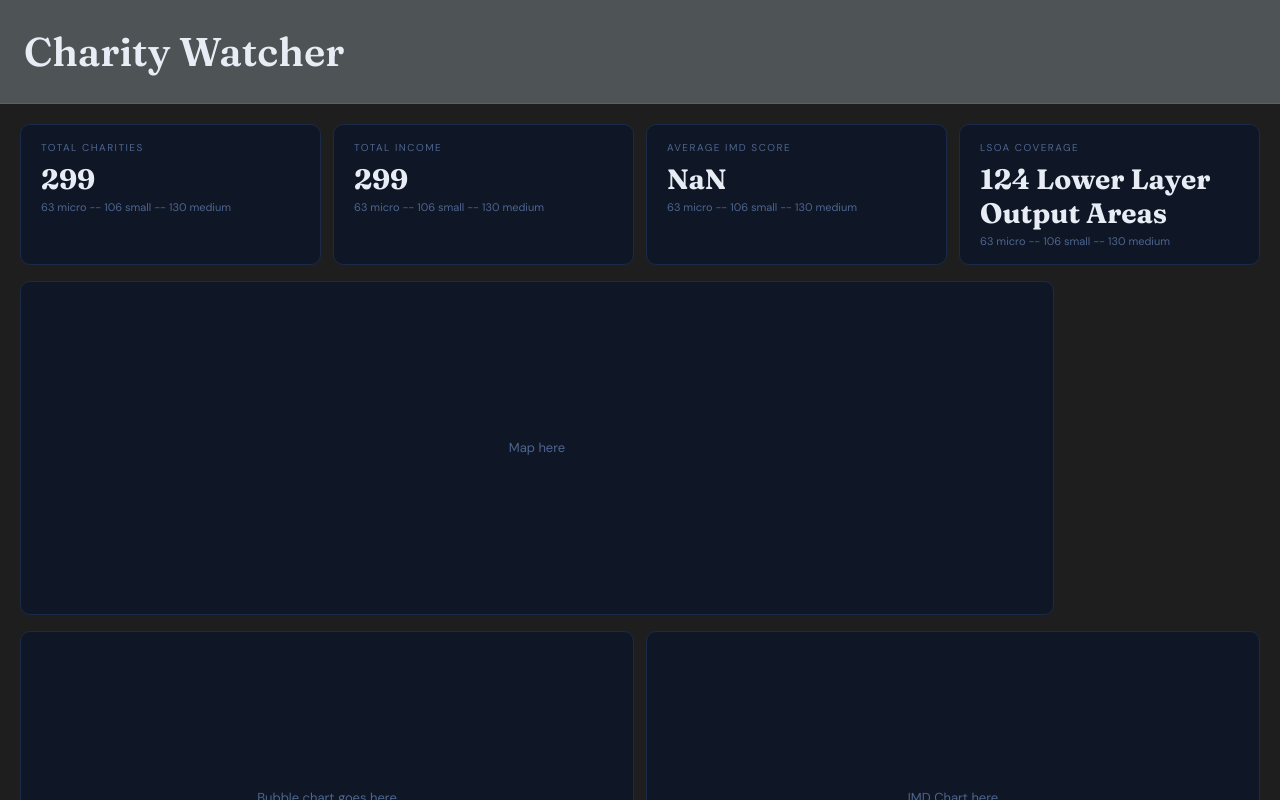
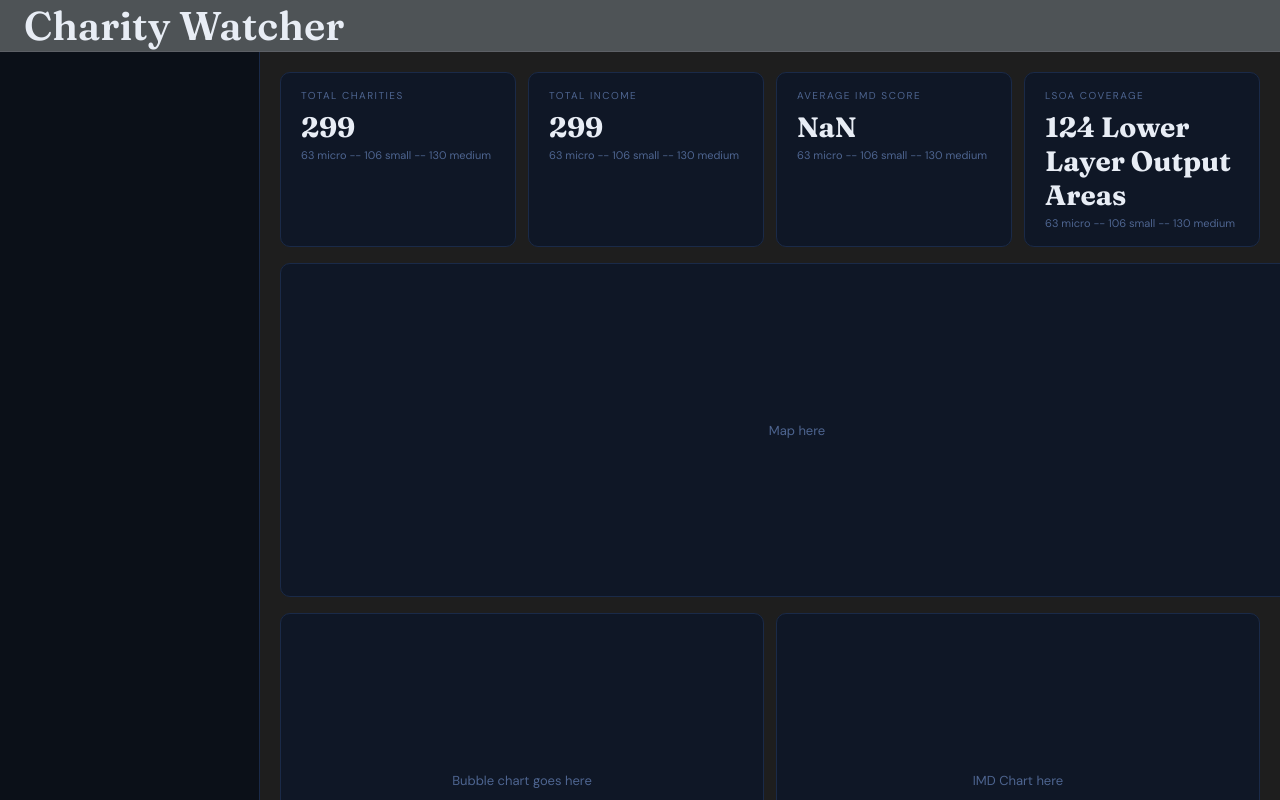
Before and after one commit to nk13-nu/charity_watch, a React (Vite) app in the folder charity_watcher/: page / in a window 1280 px wide. Shown: the top 800 px of the page. Built offline with nearby package versions, Linux system fonts and the light colour scheme.

Commit message:
Fixed Sidebar and changed grid layout to all header and then sidebar main

```diff
--- a/charity_watcher/src/App.jsx
+++ b/charity_watcher/src/App.jsx
@@ -17,6 +17,11 @@ function App(){
       <header className='app-header'>
         <h1>Charity Watcher</h1>
       </header>
+
+      {/* Side Bar */}
+      <aside className='app-sidebar'>
+
+      </aside>
 
       <main className='app-main'>
 
--- a/charity_watcher/src/index.css
+++ b/charity_watcher/src/index.css
@@ -5,12 +5,12 @@ body {
   font-family: 'DM Sans', system-ui, sans-serif;
 }
 
-.app_layout{
+.app-layout{
   display: grid;
   grid-template-columns: 260px 1fr;
   grid-template-rows: 52px 1fr;
   grid-template-areas:
-    "sidebar header"
+    "header header"
     "sidebar main";
   min-height: 100vh;
 }
@@ -32,6 +32,12 @@ body {
   color: #e8edf5;
 }
 
+/* SIDE BAR*/
+.app-sidebar {
+  grid-area: sidebar;
+  background: #0b1018;
+  border-right: 1px solid #1a2a48;
+}
 
 /* MAIN APP AREA (WHERE CARDS, MAP AND CHARTS WILL GO IN)*/
 .app-main {
```
